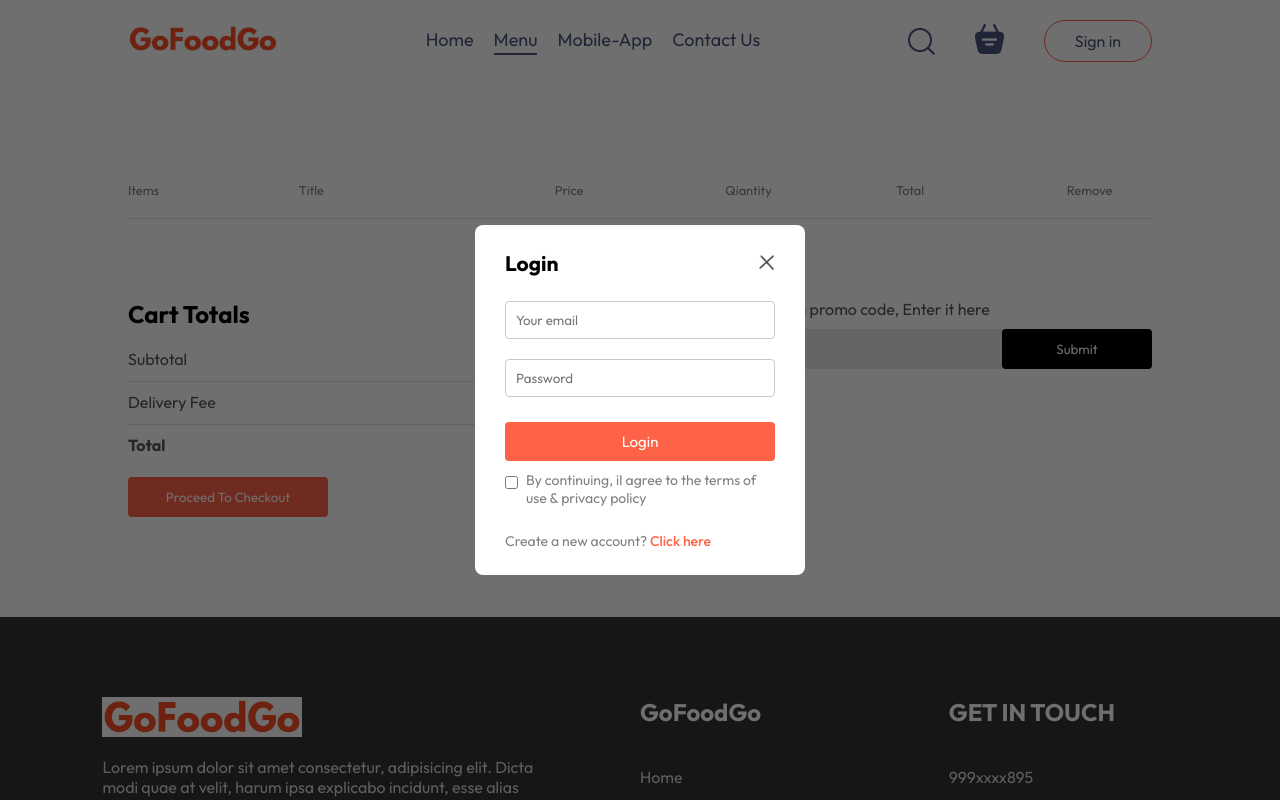
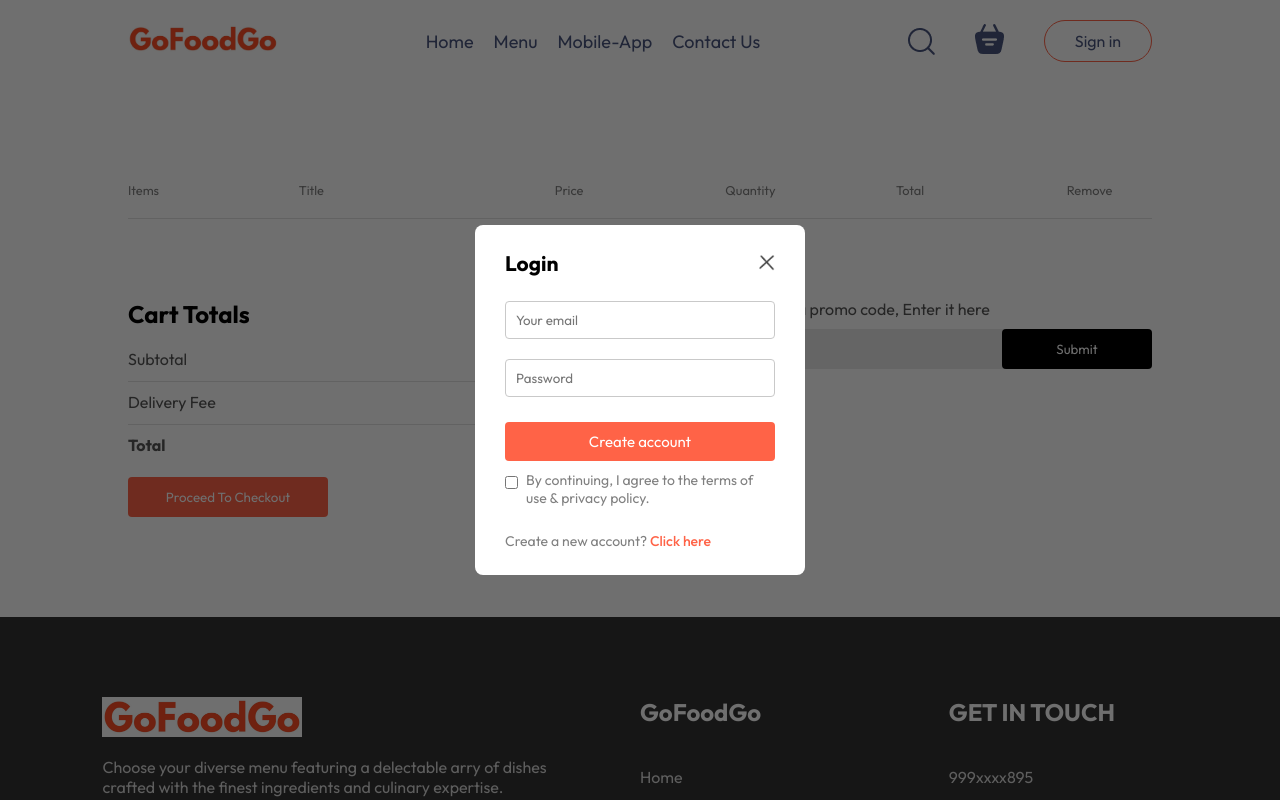
Before and after one commit to Adiiiikaushik/GoFoodGo, a React (Vite) app: page /cart in a window 1280 px wide. Both pictures are taken after a click on the button "Sign in". Shown: the top 800 px of the page. Built offline with nearby package versions, Linux system fonts and the light colour scheme.

Commit message:
some errors removed

```diff
--- a/src/components/Footer/Footer.jsx
+++ b/src/components/Footer/Footer.jsx
@@ -7,7 +7,7 @@ const Footer = ()=> {
         <div className="footer-content">
             <div className="footer-content-left">
                 <img className='footer-logo' src={assets.logo} alt="" />
-                <p>Lorem ipsum dolor sit amet consectetur, adipisicing elit. Dicta modi quae at velit, harum ipsa explicabo incidunt, esse alias corporis recusandae cum quod quam maxime rerum nam, doloremque iusto eum.</p>
+                <p>Choose your diverse menu featuring a delectable arry of dishes crafted with the finest ingredients and culinary expertise.</p>
                 <div className="footer-social-icons">
                     <img src={assets.facebook_icon} alt="" />
                     <img src={assets.twitter_icon} alt="" />
@@ -32,7 +32,7 @@ const Footer = ()=> {
             </div>
         </div>
         <hr />
-        <p className='footer-copyright'>Copyright 2024 © GoFoodGo.com - All Right Reserved</p>
+        <p className='footer-copyright'>Copyright 2024 © go-food-go.vercel.app - All Right Reserved</p>
     </div>
   )
 }
--- a/src/components/LoginPopup/LoginPopup.jsx
+++ b/src/components/LoginPopup/LoginPopup.jsx
@@ -21,10 +21,10 @@ const LoginPopup = ({setShowLogin}) => {
             <input type="email" placeholder='Your email' required />
             <input type="password" placeholder='Password' required />
         </div>
-        <button>{currState==="Sign Up"? "Create ccount" : "Login"}</button>
+        <button>{currState==="Login"? "Create account" : "Signup"}</button>
         <div className="login-popup-condition">
             <input type="checkbox" required />
-            <p>By continuing, iI agree to the terms of use & privacy policy</p>
+            <p>By continuing, I agree to the terms of use & privacy policy.</p>
         </div>
         {currState==="Login"?<p>Create a new account? <span onClick={()=>setCurrState("Signup")}>Click here</span></p>:<p>Already have an new account? <span onClick={()=>setCurrState("Login")}>Login here</span></p>}
 
--- a/src/components/Navbar/Navbar.jsx
+++ b/src/components/Navbar/Navbar.jsx
@@ -5,7 +5,7 @@ import {Link} from 'react-router-dom'
 import { StoreContext } from '../../context/StoreContext'
 const Navbar = ({setShowLogin}) => {
 
-    const[menu,setMenu] = useState("menu")
+    const[menu,setMenu] = useState("")
     const {getTotalCartAmount} = useContext(StoreContext);
   return (
     <div className='navbar'>
--- a/src/pages/Cart/Cart.jsx
+++ b/src/pages/Cart/Cart.jsx
@@ -14,7 +14,7 @@ const Cart = ()=> {
           <p>Items</p>
           <p>Title</p>
           <p>Price</p>
-          <p>Qiantity</p>
+          <p>Quantity</p>
           <p>Total</p>
           <p>Remove</p>
         </div>
```
